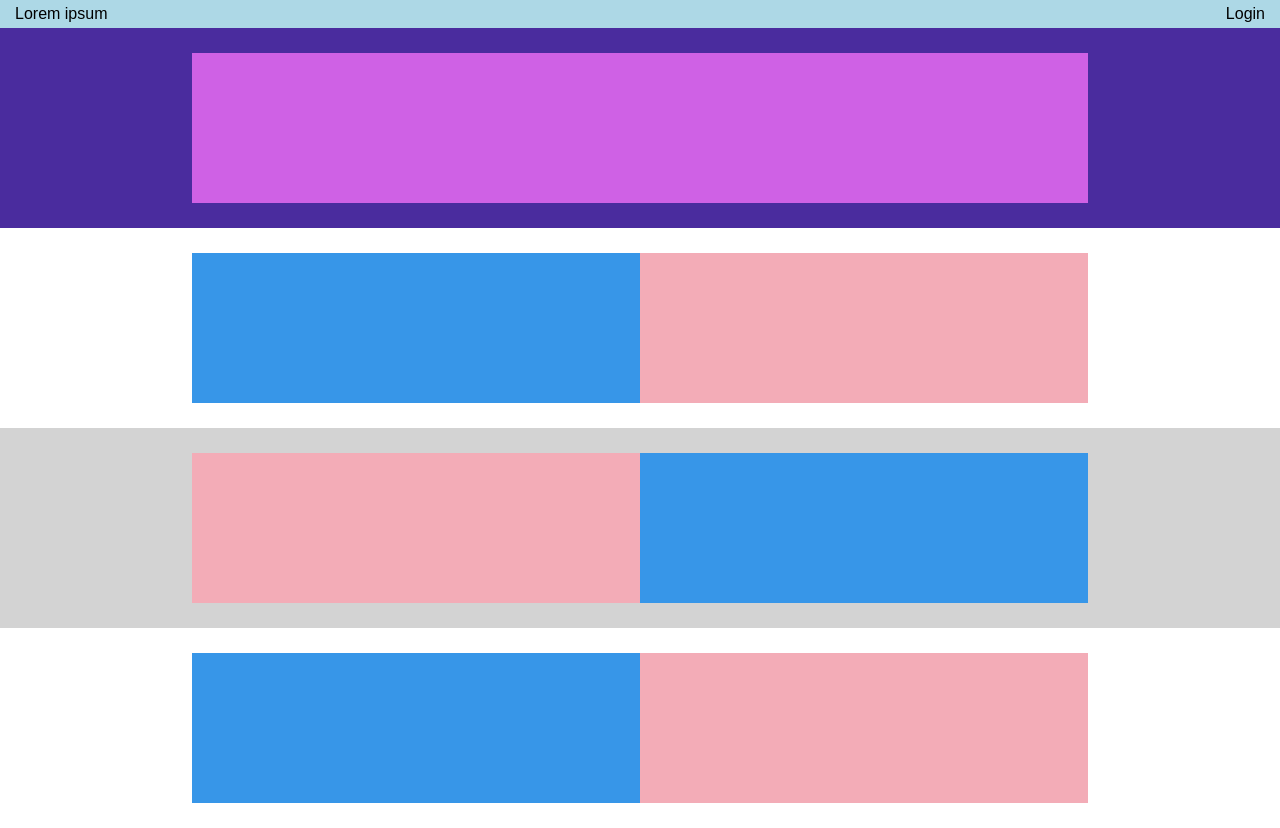
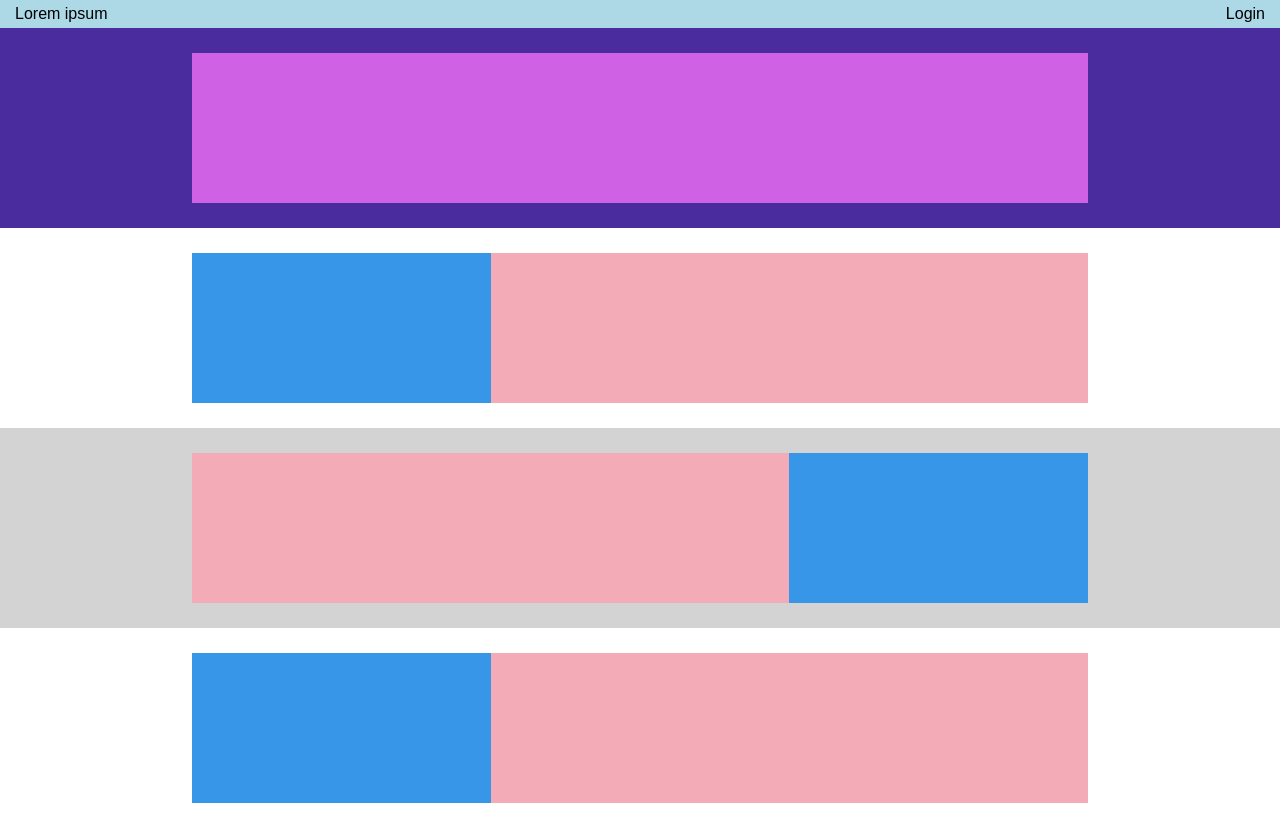
Before and after one commit to SwitchTia/htmlcss-struttura-discord, a plain HTML site: page index.html in a window 1280 px wide. Drawn offline with Linux system fonts and the light colour scheme.

Commit message:
Fix: Dimentions Section 1,2,3 add padding

```diff
--- a/css/style.css
+++ b/css/style.css
@@ -70,13 +70,24 @@ COMMON SECTIONS
     justify-content: center;
     align-items: center;
     height: 200px;
+    padding-left: 15%;
+    padding-right: 15%;
+
 }
 
-.card{
+.card-left{
     display: flex;
     justify-content: center;
     align-items: center;
-    width: 35%;
+    width: calc(100% / 3 );
+    height: 150px;
+}
+
+.card-right{
+    display: flex;
+    justify-content: center;
+    align-items: center;
+    width: calc((100% / 3 ) *2);
     height: 150px;
 }
 
--- a/index.html
+++ b/index.html
@@ -19,23 +19,24 @@
     </main>
 
     <!-- SECTION 1 -->
-    <section class="container">
-        <div class="card bg-blue"></div>
-        <div class="card bg-peach"></div>
+    <section>
+        <section class="container">
+        <div class="card-left bg-blue"></div>
+        <div class="card-right bg-peach"></div>
     </section>
 
     <!-- SECTION 2 -->
     <section>
         <section class="container bg-grey">
-        <div class="card bg-peach"></div>
-        <div class="card bg-blue"></div>
+        <div class="card-right bg-peach"></div>
+        <div class="card-left bg-blue"></div>
     </section>
 
     <!-- SECTION 3 -->
     <section>
         <section class="container">
-        <div class="card bg-blue"></div>
-        <div class="card bg-peach"></div>
+        <div class="card-left bg-blue"></div>
+        <div class="card-right bg-peach"></div>
     </section>
 
     <!-- SECTION 4 -->
```
